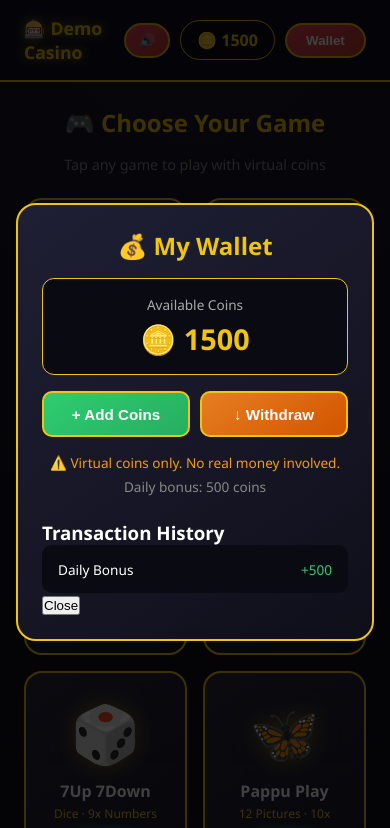
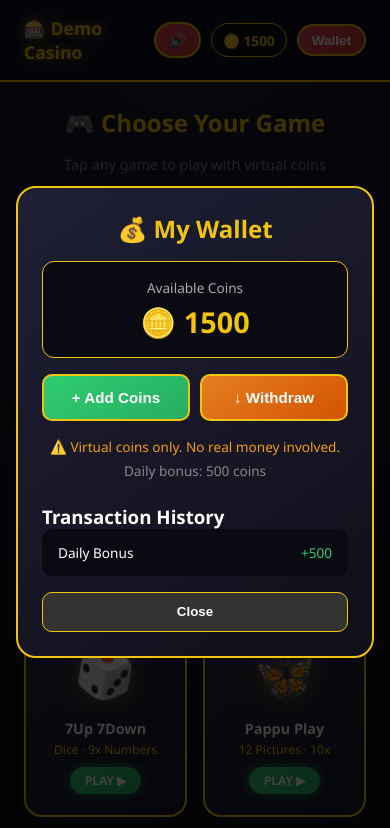
Before and after one commit to compare55/Sooooon, a plain HTML site: page index.html in a window 390 px wide. Both pictures are taken after a click on the button "Wallet". Shown: the top 828 px of the page. Drawn offline with Linux system fonts and the light colour scheme.

Commit message:
Correct CSS syntax and enhance mobile styles
Fix CSS syntax errors and improve styles for mobile.

```diff
--- a/style.css
+++ b/style.css
@@ -89,12 +89,12 @@ body {
   padding: 1.3rem 1rem;
   text-align: center;
   cursor: pointer;
-  transition: transform 0.15s, box-shadow 0.15s;
-  overflow: hidden;
+ : transition: transform 0.15s, box 0 8-shadow 0.15s;
+  overflow: hiddenpx;
 }
 .game-card:hover {
   transform: translateY(-6px);
-  box-shadow: 0 8px 25px rgba(241, 196, 15, 0.5);
+  box-shadow 25px rgba(241, 196, 15, 0.5);
 }
 .game-thumb {
   font-size: 3.5rem;
@@ -198,10 +198,10 @@ body {
 .tx-add { color: #2ecc71; }
 .tx-withdraw { color: #e67e22; }
 .tx-bet { color: #e94560; }
-.tx { -win { color: #f1c40f;0 }
+.tx-win { color: #f1c40f; }
 .modal-close {
-%,  width: 100100%;
-  margin-top: %1rem;
+  width: 100%;
+  margin-top: 1rem;
   padding: 0.7rem;
   background: #333;
   border: 1px solid #f1c40f;
@@ -275,7 +275,7 @@ body {
 @keyframes spinColor { from { transform: rotate(0); } to { transform: rotate(360deg); } }
 @keyframes floatDT { 0%,100% { transform: translateY(0); } 50% { transform: translateY(-6px); } }
 @keyframes floatSUD { 0%,100% { transform: translateY(0) rotate(0); } 50% { transform: translateY(-6px) rotate(10deg); } }
-@keyframes floatPappu { transform: translateY(0) rotate(0); } 25% { transform: translateY(-4px) rotate(-5deg); } 75% { transform: translateY(-4px) rotate(5deg); } }
+@keyframes floatPappu { 0%,100% { transform: translateY(0) rotate(0); } 25% { transform: translateY(-4px) rotate(-5deg); } 75% { transform: translateY(-4px) rotate(5deg); } }
 @keyframes floatESabong { 0%,100% { transform: translateY(0) rotate(0); } 50% { transform: translateY(-6px) rotate(-8deg); } }
 @keyframes floatMC { 0%,100% { transform: translateY(0) rotate(0); } 25% { transform: translateY(-6px) rotate(-5deg); } 75% { transform: translateY(-6px) rotate(5deg); } }
 
@@ -284,4 +284,9 @@ body {
    ======================== */
 @media (max-width: 500px) {
   .logo { font-size: 1.1rem; }
+  .coin-display { padding: 0.4rem 0.7rem; font-size: 0.85rem; }
+  .nav-btn { padding: 0.4rem 0.8rem; font-size: 0.85rem; }
+  .game-grid { grid-template-columns: repeat(auto-fill, minmax(140px, 1fr)); }
+  .game-thumb { font-size: 3rem; }
+  .game-name { font-size: 0.9rem; }
 }
```
